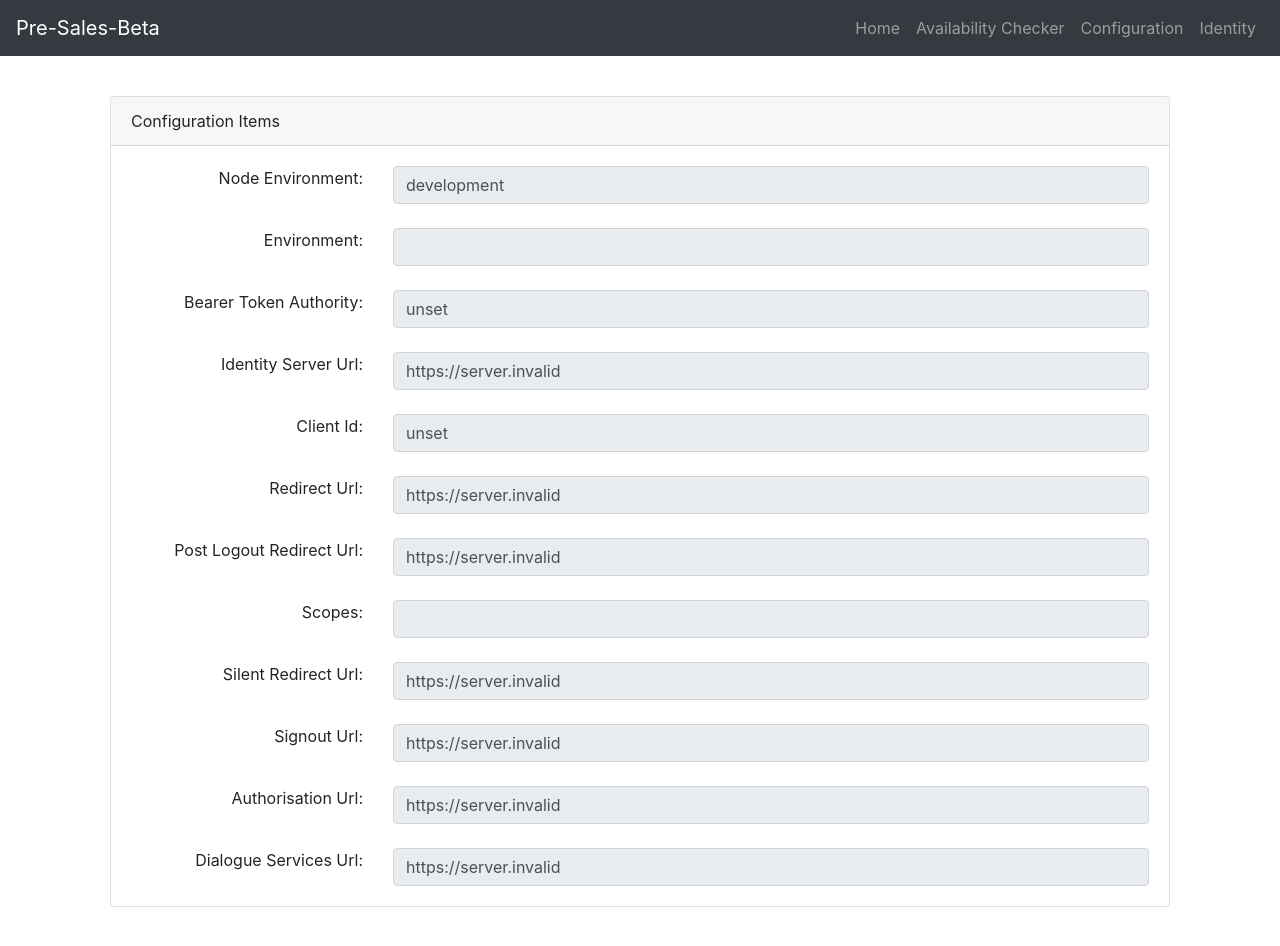
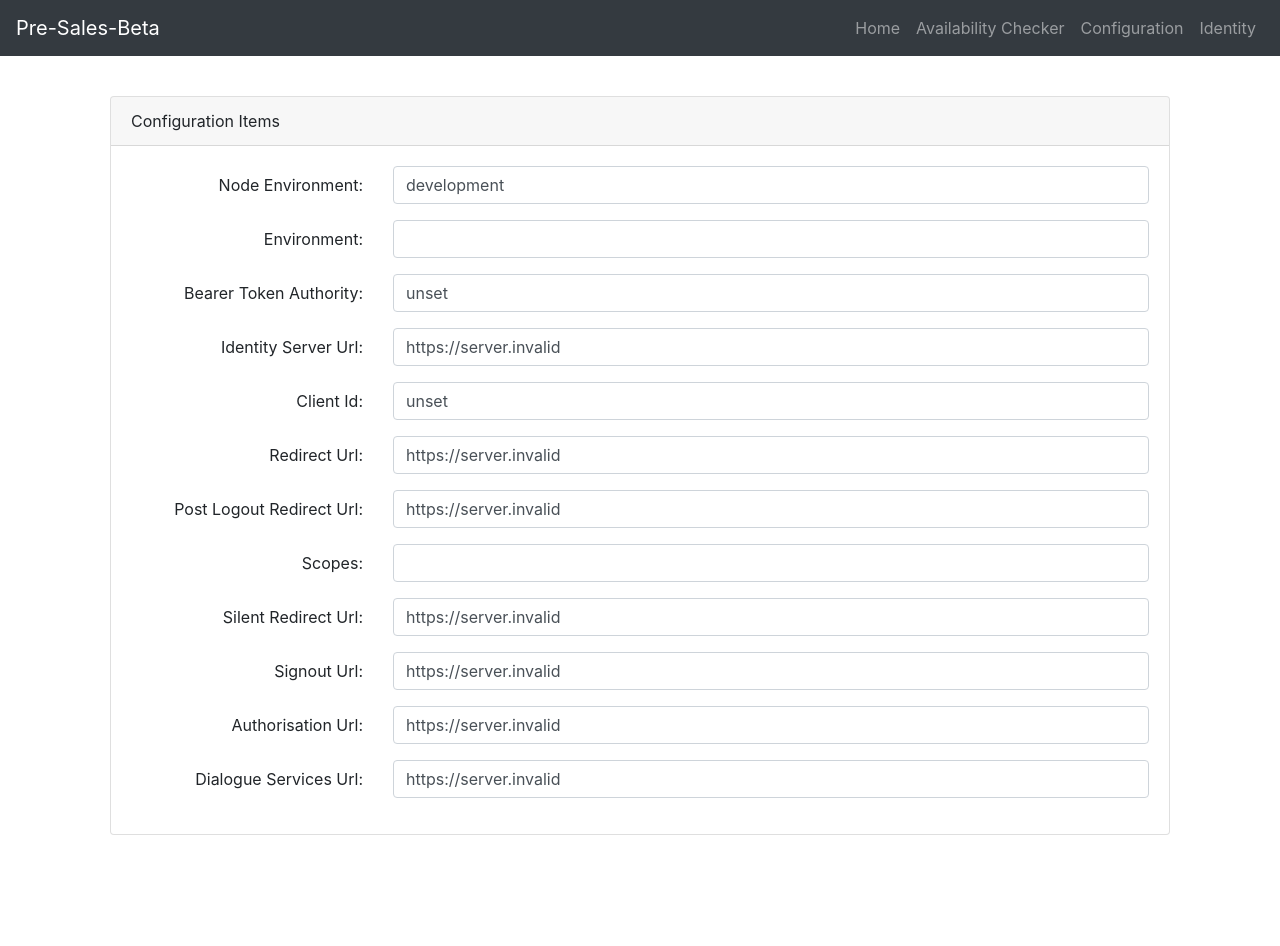
Before and after one commit to fahad-sarwar/pre-sales-beta, a React (Create React App) app: page /configuration in a window 1280 px wide. After the commit the page ends 875 px from the top, so only its background shows below. Built offline with nearby package versions, Linux system fonts and the light colour scheme; no server answers.

Commit message:
refactored configuration page

```diff
--- a/package.json
+++ b/package.json
@@ -10,6 +10,7 @@
     "@types/react-router-dom": "^4.3.1",
     "@zen/identity-lib": "^3.1.691-7.33996",
     "bootstrap": "^4.3.1",
+    "dotenv-webpack": "^1.7.0",
     "react": "^16.8.2",
     "react-dom": "^16.8.2",
     "react-fontawesome": "^1.6.1",
--- a/src/App.js
+++ b/src/App.js
@@ -5,7 +5,7 @@ import { Container } from 'reactstrap';
 import './App.css';
 import AppNavBar from './components/AppNavBar';
 import Home from './pages/Home';
-import CheckAvailability from './pages/CheckAvailability';
+import CheckAvailability from './pages/availability/CheckAvailability';
 import Configuration from './pages/Configuration';
 import Identity from './pages/Identity';
 
--- a/src/components/ConfigurationItem.js
+++ b/src/components/ConfigurationItem.js
@@ -1,9 +1,9 @@
 import React, { Component } from 'react';
 import {
     Col,
+    FormGroup,
     Input,
-    Label,
-    Row
+    Label
   } from 'reactstrap';
   import PropTypes from 'prop-types';
 
@@ -12,19 +12,12 @@ import {
     render() {
 
         return (
-            <div>
-                <Row>
-                    <Col xs="3" className="text-right">
-                        <Label>{this.props.name}:</Label>
-                    </Col>
-                    <Col xs="9">
-                        <Input
-                            value={this.props.value}
-                            disabled
-                        />
-                    </Col>
-                </Row>
-            </div>
+            <FormGroup row>
+                <Label xs={3} className="text-right">{this.props.name}:</Label>
+                <Col xs={9}>
+                    <Input value={this.props.value} />
+                </Col>
+            </FormGroup>
         );
     }
 }
--- a/src/components/EmptyRow.js
+++ /dev/null
@@ -1,19 +0,0 @@
-import React, { Component } from 'react';
-import {Col, Row } from 'reactstrap';
-
-  class EmptyRow extends Component {
-
-    render() {
-
-        return (
-            <div>
-                <Row>
-                    <Col>&nbsp;</Col>
-                    <Col>&nbsp;</Col>
-                </Row>
-            </div>
-        );
-    }
-}
-
- export default EmptyRow;
--- /dev/null
+++ b/src/configuration/Config.js
@@ -0,0 +1,9 @@
+// const Dotenv = require('dotenv-webpack');
+
+// module.exports = (env) => {
+//     return {
+//         plugins: [
+//             new Dotenv()
+//         ]
+//     };
+// };
--- a/src/pages/Configuration.js
+++ b/src/pages/Configuration.js
@@ -1,7 +1,7 @@
 import React, { Component } from 'react';
-import { Card, CardBody, CardHeader } from 'reactstrap';
+import { Card, CardBody, CardHeader, Form } from 'reactstrap';
 import ConfigurationItem from '../components/ConfigurationItem';
-import EmptyRow from '../components/EmptyRow';
+// import Config from '../configuration/Config';
 
 class Configuration extends Component {
 
@@ -11,29 +11,20 @@ class Configuration extends Component {
                 <Card>
                     <CardHeader>Configuration Items</CardHeader>
                     <CardBody>
+                        <Form>
                             <ConfigurationItem name="Node Environment" value={process.env.NODE_ENV} />
-                        <EmptyRow />
                             <ConfigurationItem name="Environment" value={process.env.REACT_APP_ENVIRONMENT} />
-                        <EmptyRow />
                             <ConfigurationItem name="Bearer Token Authority" value={process.env.REACT_APP_BEARERTOKENAUTHORITY} />
-                        <EmptyRow />
                             <ConfigurationItem name="Identity Server Url" value={process.env.REACT_APP_IDENTITYSERVERURL} />
-                        <EmptyRow />
                             <ConfigurationItem name="Client Id" value={process.env.REACT_APP_CLIENTID} />
-                        <EmptyRow />
                             <ConfigurationItem name="Redirect Url" value={process.env.REACT_APP_REDIRECTURL} />
-                        <EmptyRow />
                             <ConfigurationItem name="Post Logout Redirect Url" value={process.env.REACT_APP_POSTLOGOUTREDIRECTURL} />
-                        <EmptyRow />
                             <ConfigurationItem name="Scopes" value={process.env.REACT_APP_SCOPES} />
-                        <EmptyRow />
                             <ConfigurationItem name="Silent Redirect Url" value={process.env.REACT_APP_SILENTREDIRECTURL} />
-                        <EmptyRow />
                             <ConfigurationItem name="Signout Url" value={process.env.REACT_APP_SIGNOUTURL} />
-                        <EmptyRow />
                             <ConfigurationItem name="Authorisation Url" value={process.env.REACT_APP_AUTHORISATIONURL} />
-                        <EmptyRow />
                             <ConfigurationItem name="Dialogue Services Url" value={process.env.REACT_APP_DIALOGUESERVICESURL} />
+                        </Form>
                     </CardBody>
                 </Card>
             </div>
```
Also changed, not shown: src/pages/availability/CheckAvailability.js (renamed from src/pages/CheckAvailability.js), 2 other files (tests, documents, lock files or other folders). Lines whose indentation alone changed are shown as unchanged.
